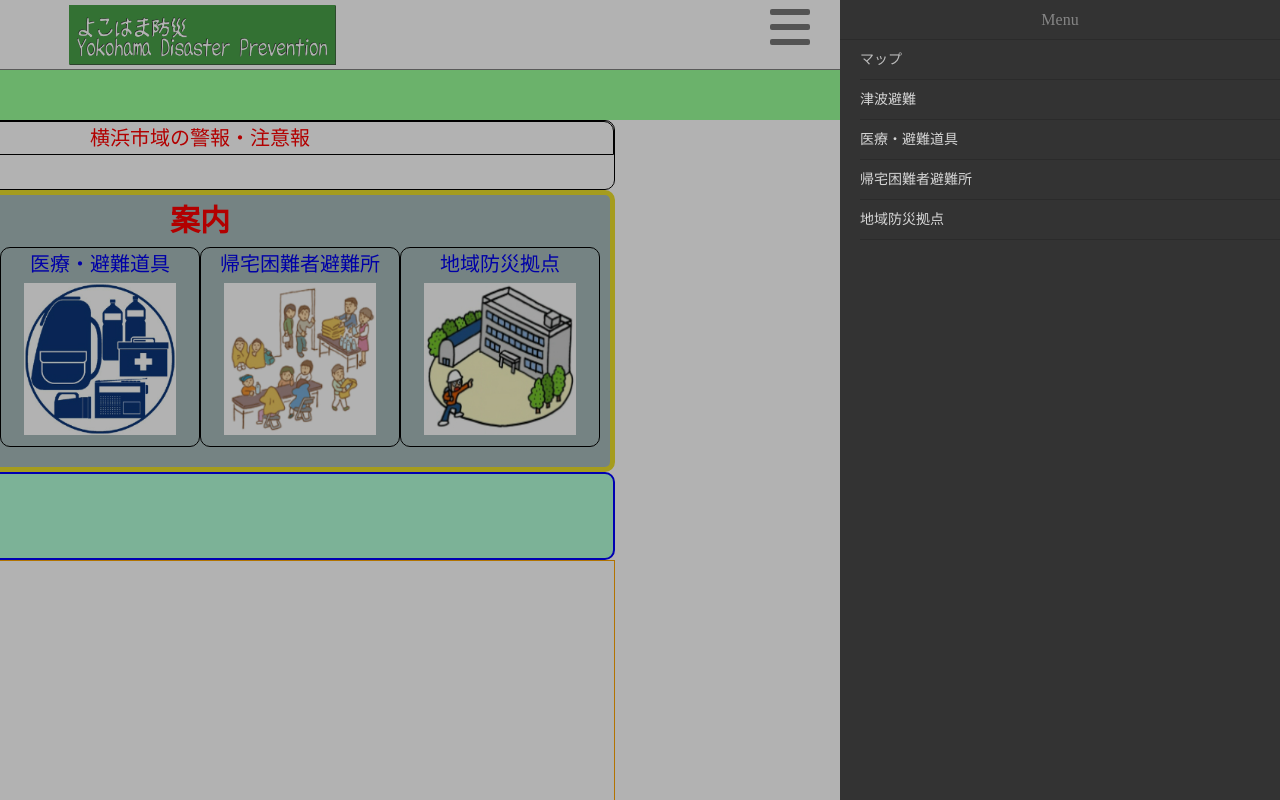
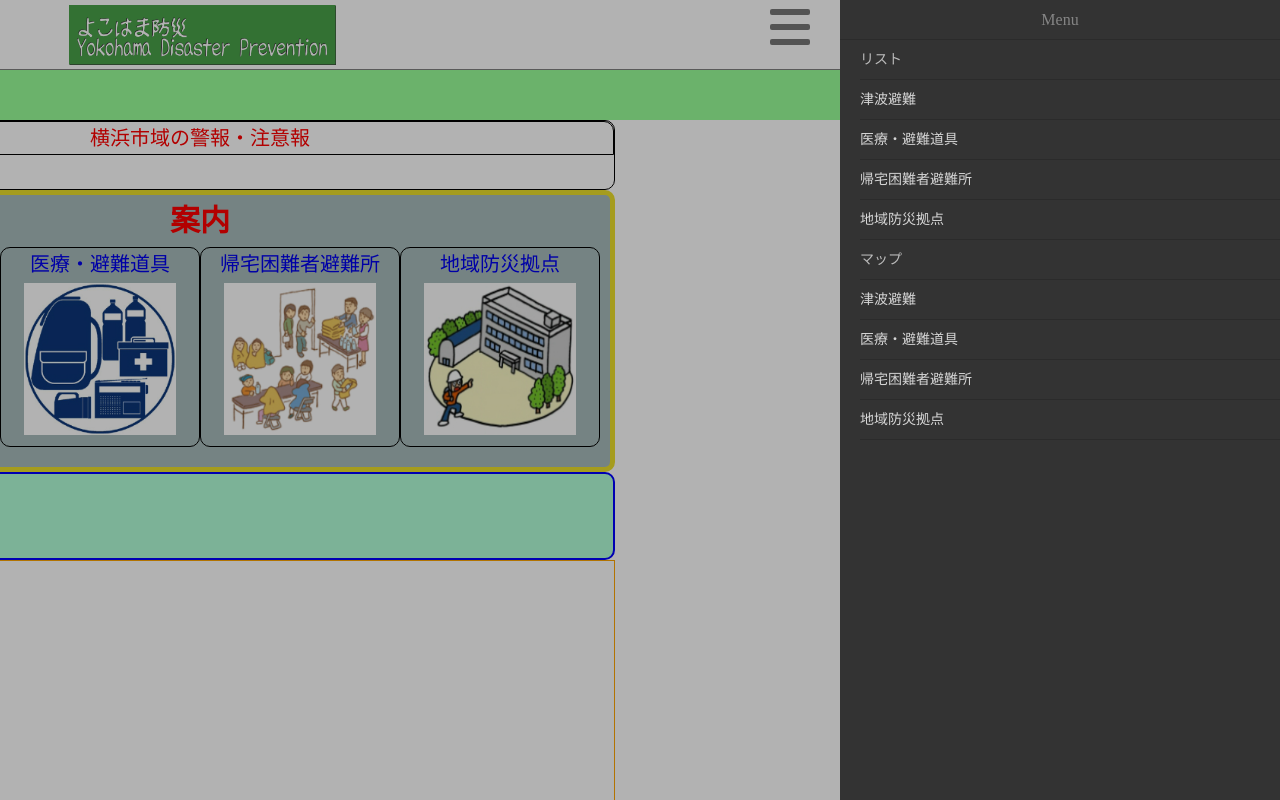
Before and after one commit to blackcatyamato/yokohama, a PHP site: page / in a window 1280 px wide, after a click that opens the changed part. Run offline with PHP 8.4, Linux system fonts and the light colour scheme; data that the repository does not hold is empty; some libraries are stand-ins or nearby versions.

Commit message:
リンク先

```diff
--- a/index.php
+++ b/index.php
@@ -145,6 +145,11 @@ $(window).on('load resize', function(){
 		<div class="wrap">
 			<nav id="menu">
 				<ul>
+					<li><span style="color: #BBB;">リスト</span></li>
+					<li><a href="<?=$path?>region_dp_base_list.php?type=tsunami">津波避難</a></li>
+					<li><a href="<?=$path?>region_dp_base_list.php?type=water">医療・避難道具</a></li>
+					<li><a href="<?=$path?>region_dp_base_list.php?type=temporary">帰宅困難者避難所</a></li>
+					<li><a href="<?=$path?>region_dp_base_list.php?type=shelter">地域防災拠点</a></li>
 					<li><span style="color: #BBB;">マップ</span></li>
 					<li><a href="<?=$path?>map.php?type=tsunami">津波避難</a></li>
 					<li><a href="<?=$path?>map.php?type=water">医療・避難道具</a></li>
```
